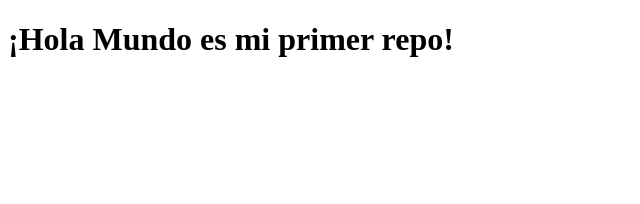
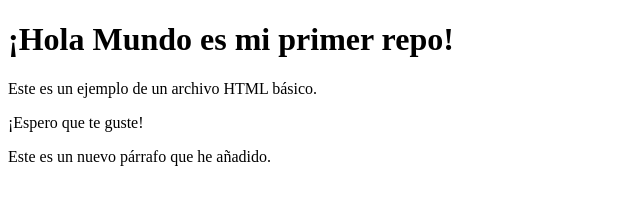
Before and after one commit to fabrizioCrov24/mi-primer-repo, a plain HTML site: page index.html in a window 1280 px wide. Shown: the whole page, without its empty margins (0-640 px from the left). Drawn offline with Linux system fonts and the light colour scheme.

Commit message:
Agregar nueva funcionalidad

```diff
--- a/index.html
+++ b/index.html
@@ -7,5 +7,8 @@
 </head>
 <body>
     <h1>¡Hola Mundo es mi primer repo!</h1>
+    <p>Este es un ejemplo de un archivo HTML básico.</p>
+    <p>¡Espero que te guste!</p>
+    <p>Este es un nuevo párrafo que he añadido.</p>
 </body>
 </html>
```
